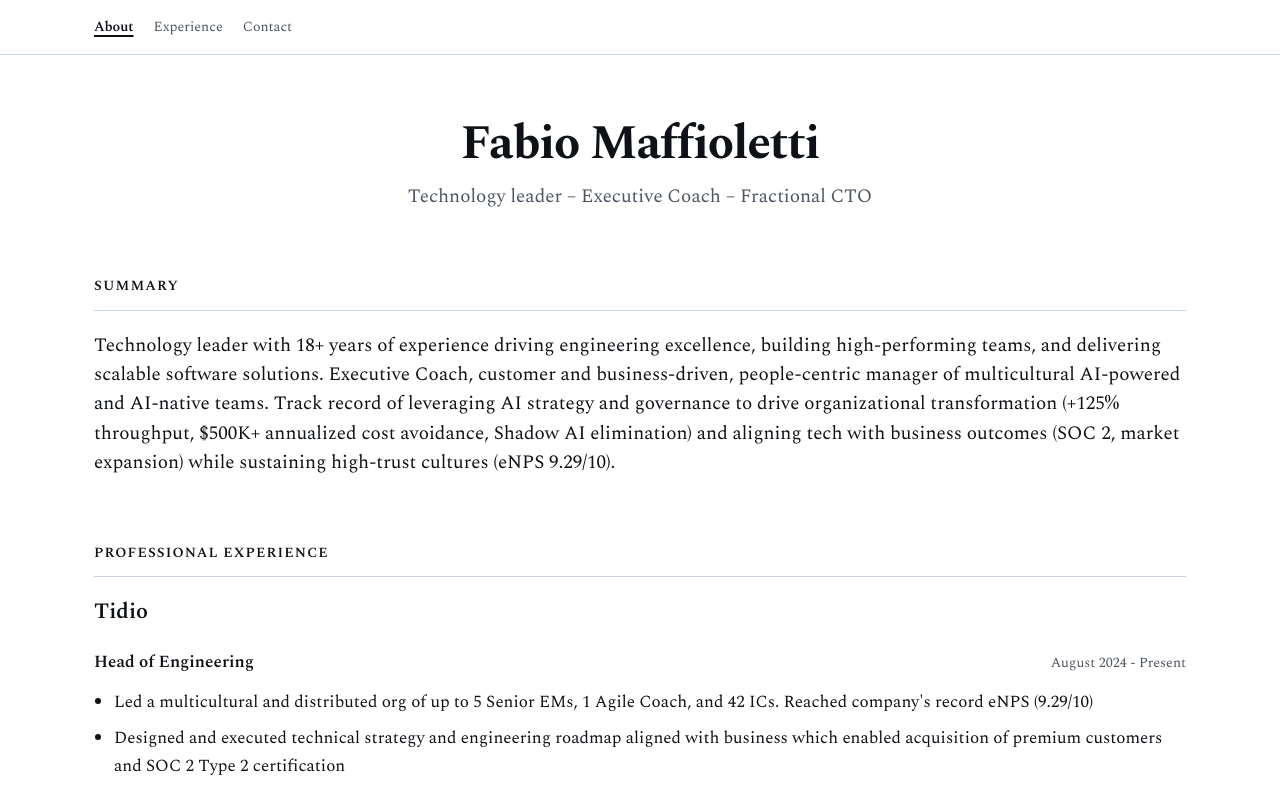
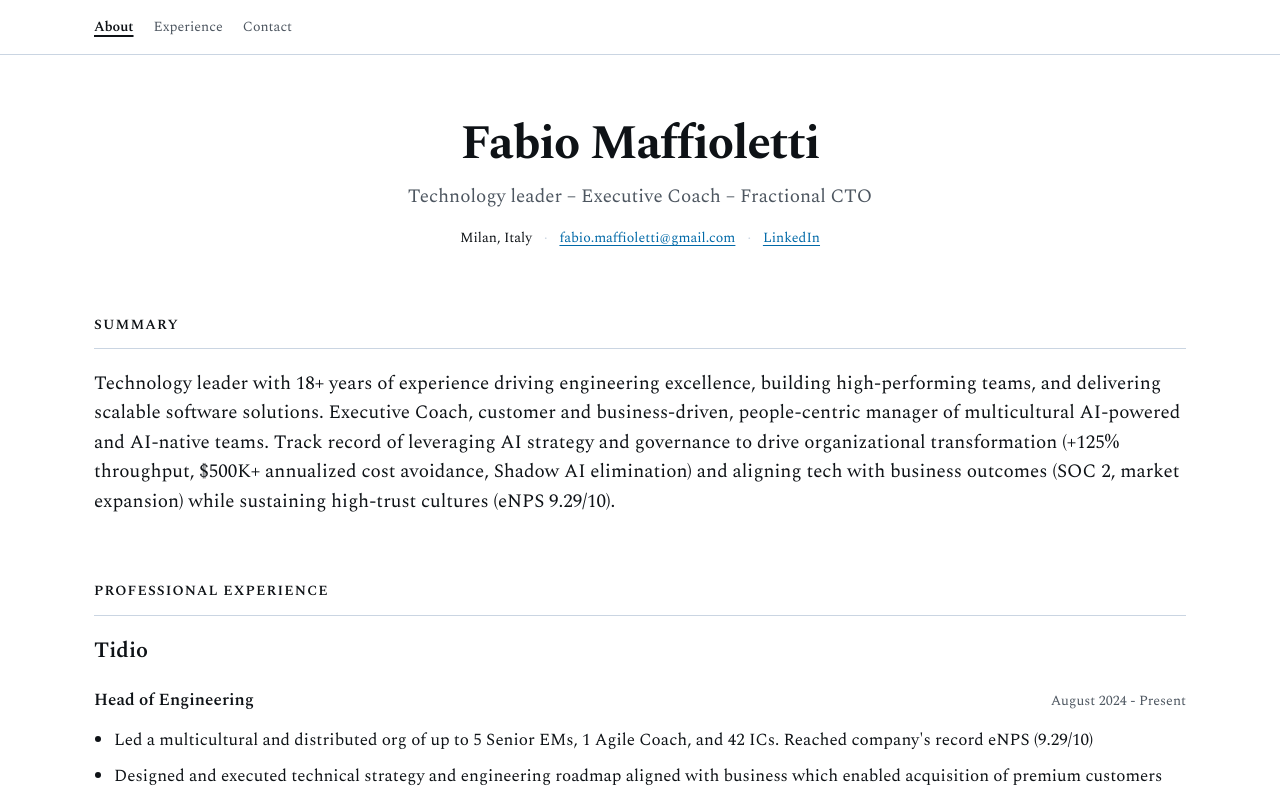
Before and after one commit to fabiomaffioletti/fabiomaffioletti.github.io, a Next.js app: page / in a window 1280 px wide. Shown: the top 792 px of the page. Built offline with nearby package versions, Linux system fonts and the light colour scheme.

Commit message:
Restore hero contact details

```diff
--- a/src/components/HomeHero.tsx
+++ b/src/components/HomeHero.tsx
@@ -5,6 +5,21 @@ export default function HomeHero() {
     <header className="mt-16 text-center">
       <h1 className="text-4xl font-bold tracking-tight">{profile.name}</h1>
       <p className="mt-3 text-lg text-muted">{profile.tagline}</p>
+      <p className="mt-4 flex flex-wrap items-center justify-center gap-x-3 gap-y-1 text-sm">
+        <span>{profile.location}</span>
+        <span aria-hidden="true" className="text-rule">
+          ·
+        </span>
+        <a href={`mailto:${profile.email}`} className="break-words">
+          {profile.email}
+        </a>
+        <span aria-hidden="true" className="text-rule">
+          ·
+        </span>
+        <a href={profile.linkedin} target="_blank" rel="noreferrer">
+          LinkedIn<span className="sr-only"> (opens in a new tab)</span>
+        </a>
+      </p>
     </header>
   );
 }
```
